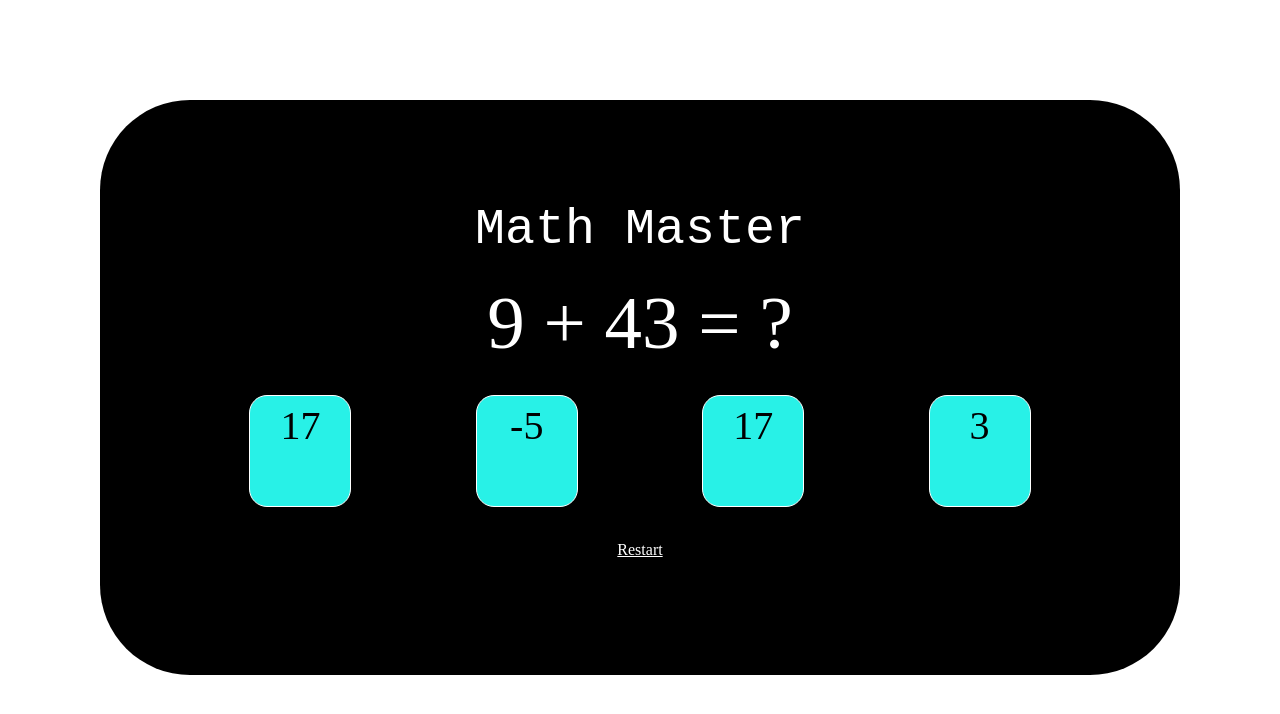
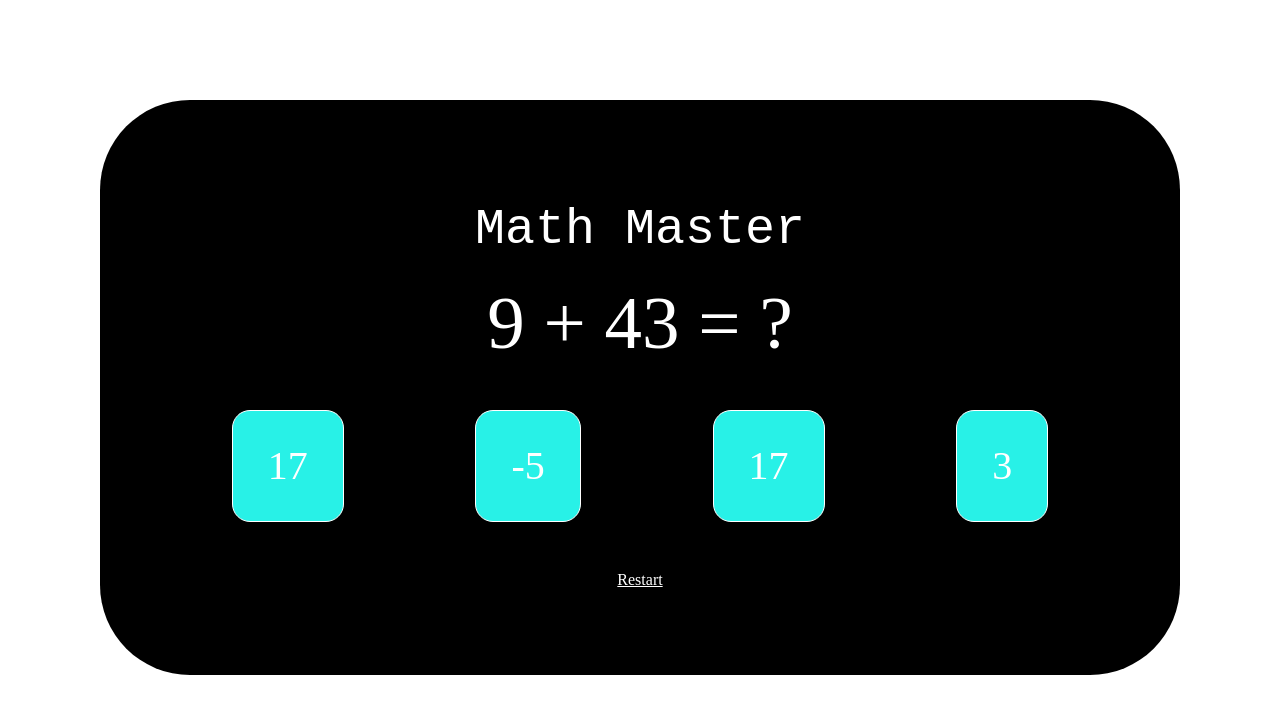
Before and after one commit to Tatiannna/quick-math, a plain HTML site: page index.html in a window 1280 px wide. Both pictures are taken after a click on the button "Easy". Drawn offline with Linux system fonts and the light colour scheme.

Commit message:
Refactor answer choice code

```diff
--- a/scripts/index.js
+++ b/scripts/index.js
@@ -86,25 +86,40 @@ const displayAnswerChoices = (qContainer, answer) => {
     let answerContainer = document.createElement('div');
     answerContainer.className = 'answer-container';
 
-    let answerChoice1 = document.createElement('div');
-    let answerChoice2 = document.createElement('div');
-    let answerChoice3 = document.createElement('div');
-    let answerChoice4 = document.createElement('div');
+    let answerBox1 = document.createElement('div');
+    let answerBox2 = document.createElement('div');
+    let answerBox3 = document.createElement('div');
+    let answerBox4 = document.createElement('div');
 
-    answerChoice1.textContent = 17;
-    answerChoice2.textContent = -5;
-    answerChoice3.textContent = 17;
-    answerChoice4.textContent = 3;
+    answerBox1.className = 'answer-box';
+    answerBox2.className = 'answer-box';
+    answerBox3.className = 'answer-box';
+    answerBox4.className = 'answer-box';
 
-    answerChoice1.className = 'answer-box';
-    answerChoice2.className = 'answer-box';
-    answerChoice3.className = 'answer-box';
-    answerChoice4.className = 'answer-box';
+    let ans1 = document.createElement('p');
+    let ans2 = document.createElement('p');
+    let ans3 = document.createElement('p');
+    let ans4 = document.createElement('p');
 
-    answerContainer.append(answerChoice1);
-    answerContainer.append(answerChoice2);
-    answerContainer.append(answerChoice3);
-    answerContainer.append(answerChoice4);
+    ans1.className = 'ans';
+    ans2.className = 'ans';
+    ans3.className = 'ans';
+    ans4.className = 'ans';
+
+    ans1.textContent = 17;
+    ans2.textContent = -5;
+    ans3.textContent = 17;
+    ans4.textContent = 3;
+
+    answerBox1.append(ans1);
+    answerBox2.append(ans2);
+    answerBox3.append(ans3);
+    answerBox4.append(ans4);
+
+    answerContainer.append(answerBox1);
+    answerContainer.append(answerBox2);
+    answerContainer.append(answerBox3);
+    answerContainer.append(answerBox4);
 
     qContainer.append(answerContainer);
 }
--- a/style.css
+++ b/style.css
@@ -62,17 +62,17 @@ button {
 .answer-container {
     display: flex;
     justify-content: space-evenly;
-    margin: 30px;
+    margin: 50px 0px;
 }
 
 .answer-box {
-    width: 100px;
-    height: 100px;
     background-color: rgb(40, 241, 231);
     border: solid 1px white;
-    margin: 5px;
     border-radius: 18px;
-    padding-top: 10px;
+}
+
+.ans {
+    margin: 35px;
     font-size: 40px;
 }
 
@@ -83,6 +83,4 @@ p {
 a {
     color: white;
     margin-top: auto;
-    /* position: absolute; */
-    /* bottom: 0px; */
 }
```
